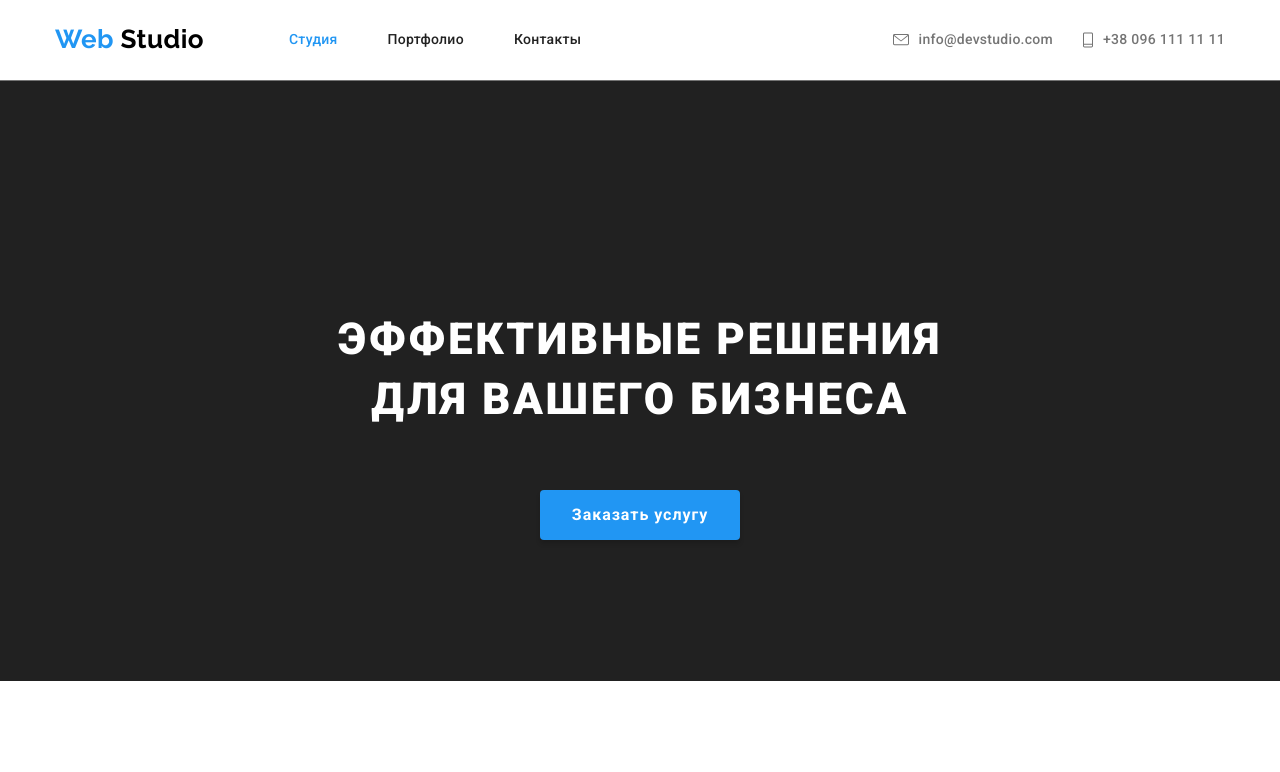
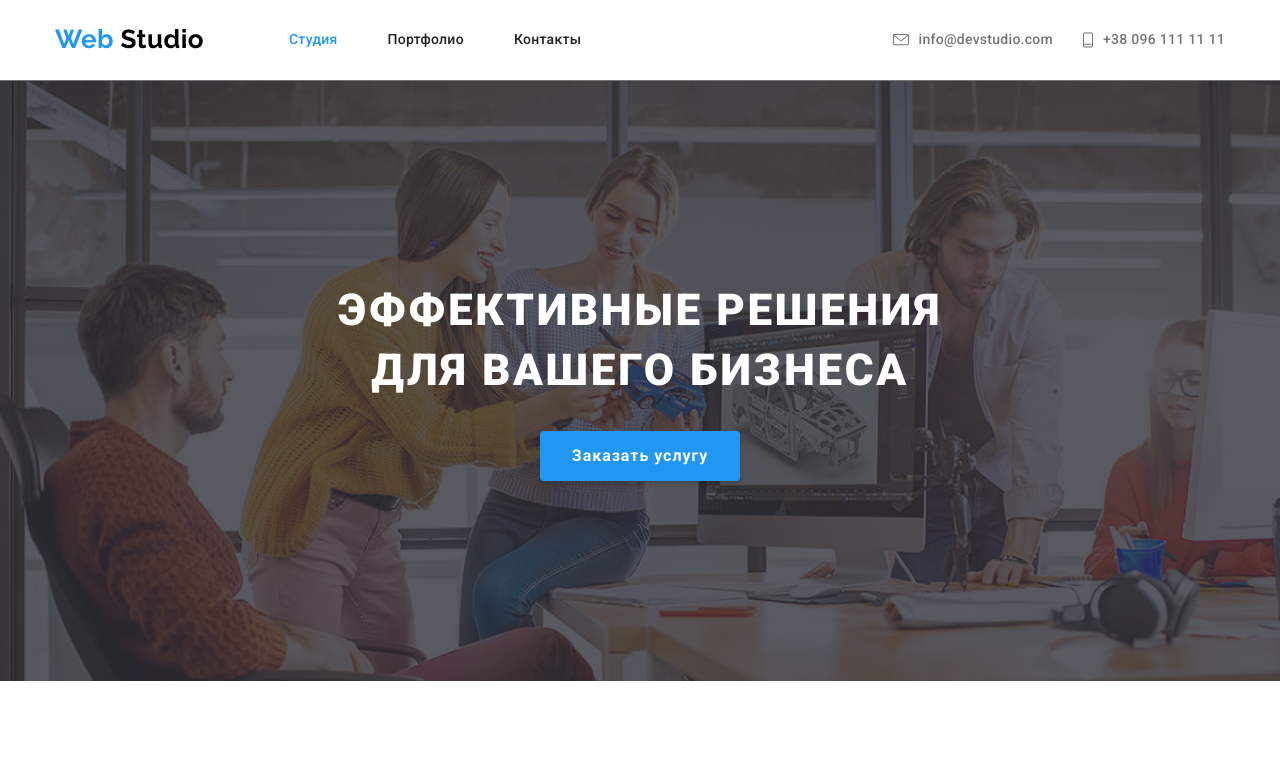
Before and after one commit to s1eepingbeauty/goit-markup-hw-03, a plain HTML site: page index.html in a window 1280 px wide. Shown: the top 772 px of the page. Drawn offline with nearby package versions, Linux system fonts and the light colour scheme.

Commit message:
added background img in header

```diff
--- a/css/styles.css
+++ b/css/styles.css
@@ -160,9 +160,14 @@ main {
 .hero {
     text-align: center;
     height: 600px;
-    padding-top: 200px;
     background: var(--title-light-theme-color);
-    /*background-image: url('./images/Header-img.jpg');*/
+    background-image: linear-gradient(
+            to bottom,
+            rgba(47, 48, 58, 0.8),
+            rgba(47, 48, 58, 0.8)
+        ),
+        url('../images/Header-img.jpg');
+    background-size: cover;
 }
 
 .hero-title {
@@ -170,6 +175,8 @@ main {
     font-size: 44px;
     line-height: 1.36em;
     letter-spacing: 0.06em;
+    margin: 0;
+    padding-top: 200px;
     padding-bottom: 30px;
     color: var(--text-light-theme-color);
 }
```
